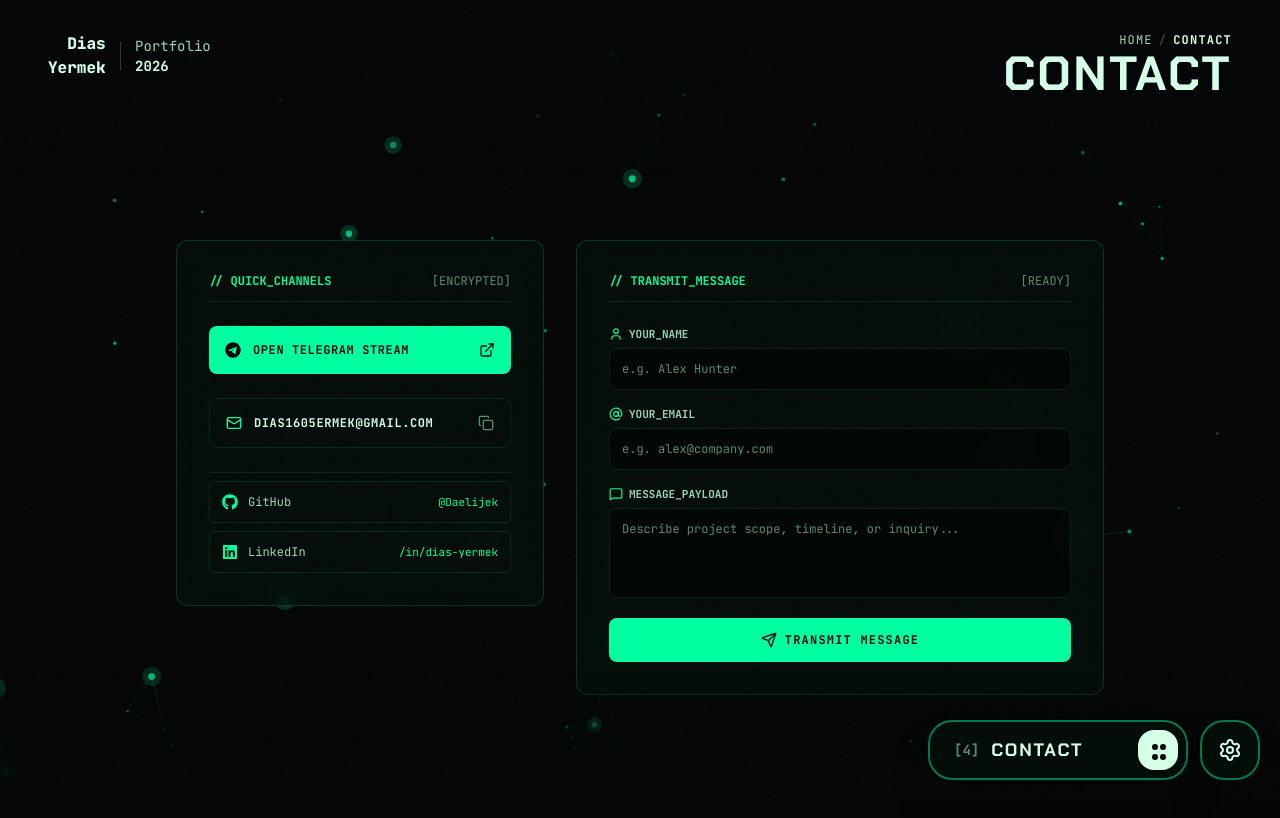
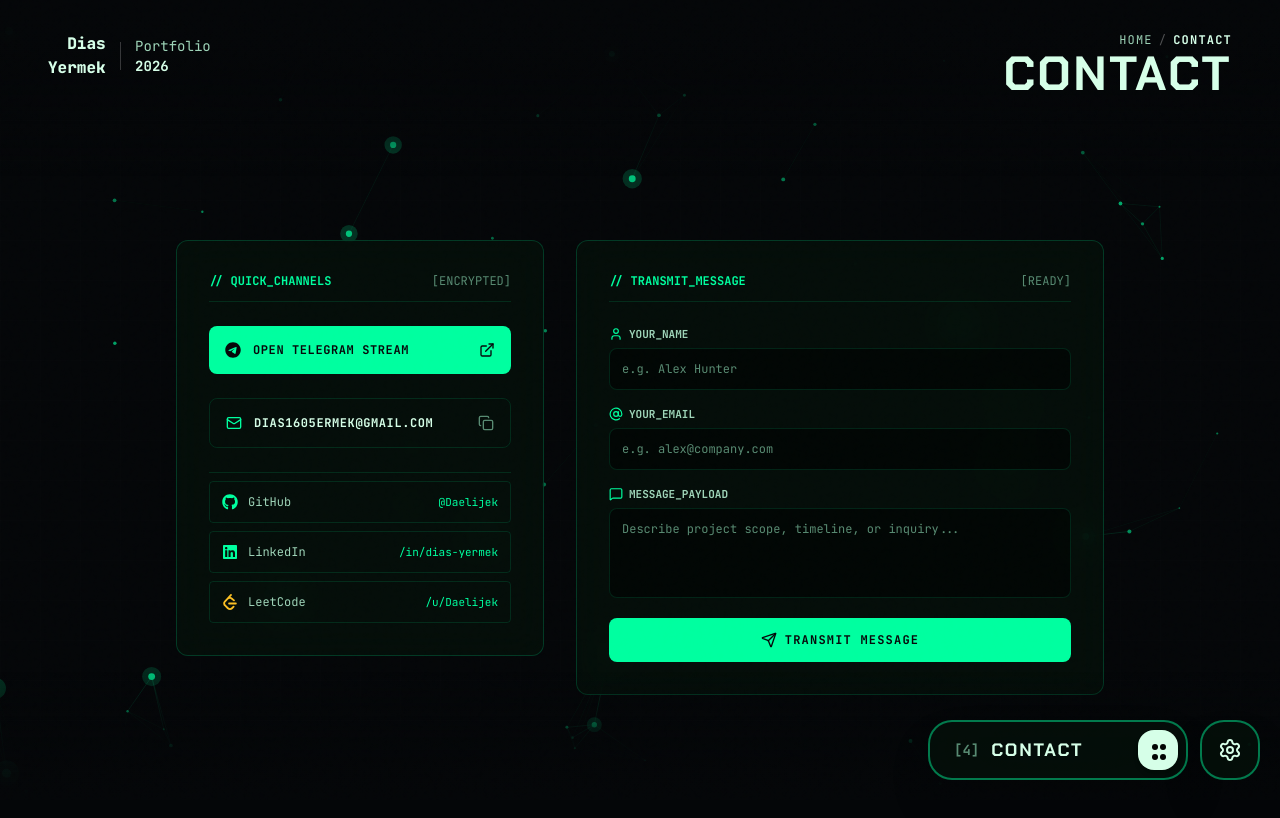
Before and after one commit to Daelijek/daelijekPortfolio, a Next.js app: page /contact in a window 1280 px wide. Shown: the top 818 px of the page. Built offline with nearby package versions, Linux system fonts and the light colour scheme.

Commit message:
feat(contact): add LeetCode channel link to contact page

```diff
--- a/app/contact/ContactContent.jsx
+++ b/app/contact/ContactContent.jsx
@@ -6,6 +6,7 @@ import { portfolioContent } from '../../src/data/portfolioData';
 import { soundFx } from '../../src/audio/soundEffects';
 import { Mail, Send, Copy, Check, ExternalLink, User, AtSign, MessageSquare } from 'lucide-react';
 import { FaTelegram, FaGithub, FaLinkedin } from 'react-icons/fa6';
+import { SiLeetcode } from 'react-icons/si';
 import confetti from 'canvas-confetti';
 
 export default function ContactContent() {
@@ -134,6 +135,22 @@ export default function ContactContent() {
                 </div>
                 <span className="text-[11px] text-[var(--accent-color)]">/in/dias-yermek</span>
               </a>
+
+              {contact.leetcode && (
+                <a
+                  href={contact.leetcode}
+                  target="_blank"
+                  rel="noopener noreferrer"
+                  onMouseEnter={playHover}
+                  className="flex items-center justify-between p-3 rounded bg-[var(--accent-bg-subtle)] hover:bg-[var(--card-hover-glow)] text-[var(--text-secondary)] hover:text-[var(--heading-tint)] border border-[var(--border-subtle)] transition-colors"
+                >
+                  <div className="flex items-center gap-2.5">
+                    <SiLeetcode className="w-4 h-4 text-amber-400" />
+                    <span>LeetCode</span>
+                  </div>
+                  <span className="text-[11px] text-[var(--accent-color)]">/u/Daelijek</span>
+                </a>
+              )}
             </div>
           </div>
         </div>
```
